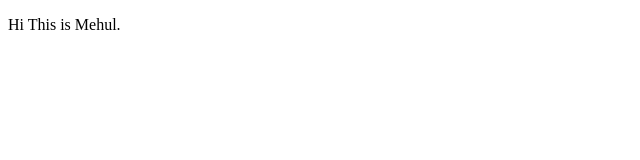
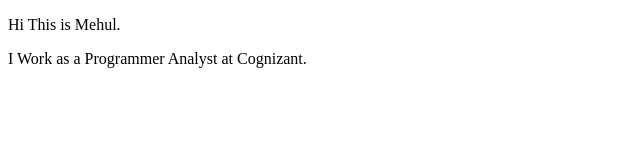
Before and after one commit to mjmehulchouradia/mehulchouradia_portfolio, a plain HTML site: page index.html in a window 1280 px wide. Shown: the whole page, without its empty margins (0-640 px from the left). Drawn offline with Linux system fonts and the light colour scheme.

Commit message:
refactor - added a new line
Added a line about my work

```diff
--- a/index.html
+++ b/index.html
@@ -8,5 +8,6 @@
 </head>
 <body>
     <p>Hi This is Mehul.</p>
+    <p>I Work as a Programmer Analyst at Cognizant.</p>
 </body>
 </html>
```
